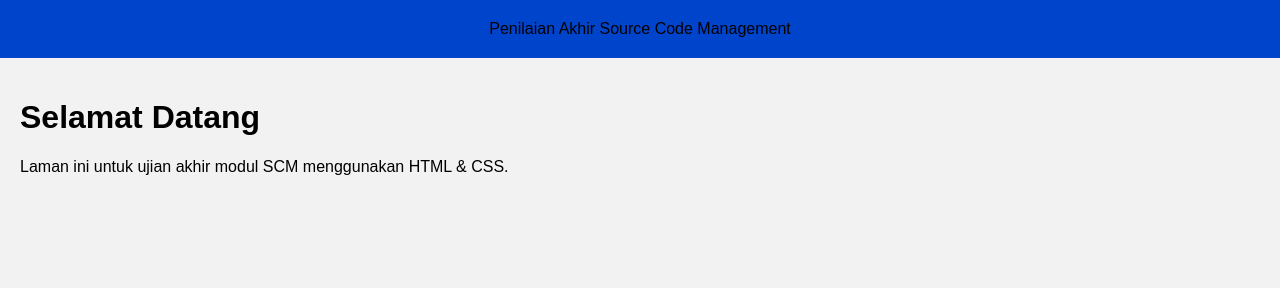
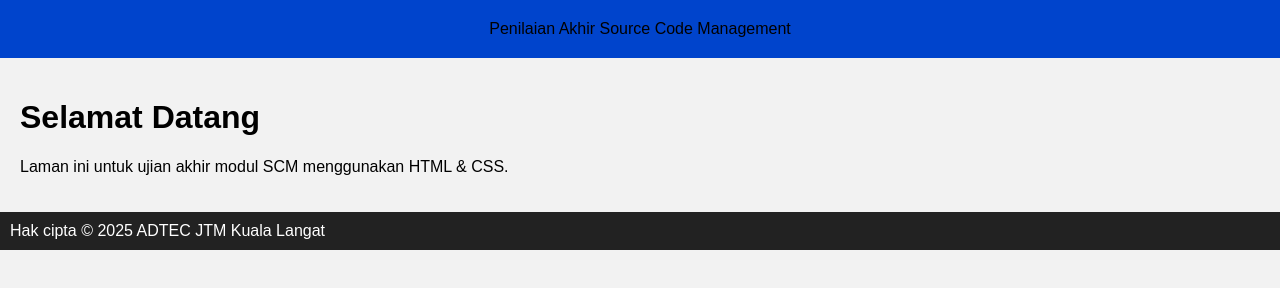
Before and after one commit to Hakimiyt/finalGit, a plain HTML site: page index.html in a window 1280 px wide. Drawn offline with Linux system fonts and the light colour scheme.

Commit message:
new feature footer

```diff
--- a/index.html
+++ b/index.html
@@ -19,6 +19,8 @@
     </main>
 
     <!-- Tambahkan footer di bawah -->
-
+    <footer>
+        Hak cipta &copy; 2025 ADTEC JTM Kuala Langat
+    </footer>
 </body>
 </html>
--- a/style.css
+++ b/style.css
@@ -14,3 +14,9 @@ header {
     padding: 20px;
     text-align: center;
 }
+
+footer{
+    background-color: #222;
+    color: #fff;
+    padding: 10px;
+}
```
